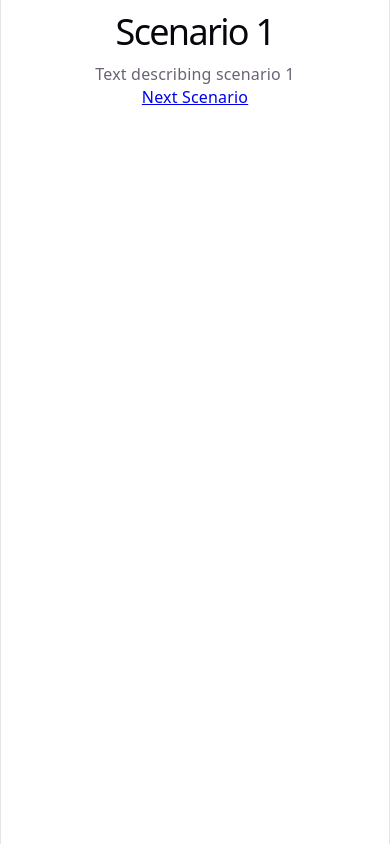
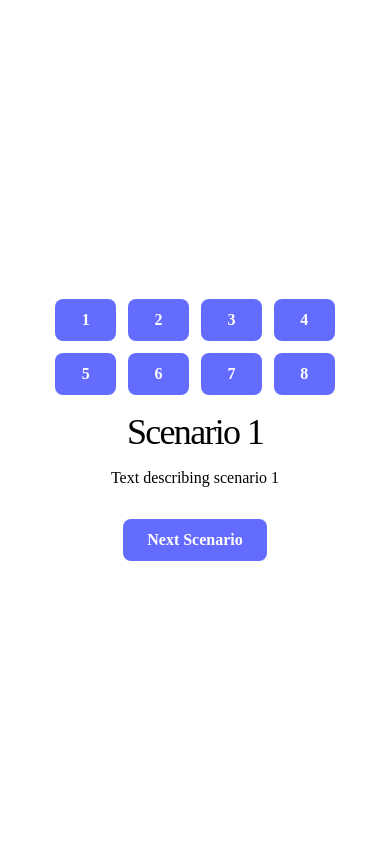
Before and after one commit to yan-74/CART-211, a React (Vite) app in the folder FINAL_PROJECT/: page /scenario/1 in a window 390 px wide. Built offline with nearby package versions, Linux system fonts and the light colour scheme.

Commit message:
Add basic css styling & sidebar div

```diff
--- a/FINAL_PROJECT/src/components/Finish.css
+++ b/FINAL_PROJECT/src/components/Finish.css
@@ -0,0 +1,39 @@
+.finish-page {
+    min-height: 100svh;
+    display: flex;
+    flex-direction: column;
+    align-items: center;
+    justify-content: center;
+    gap: 1rem;
+    padding: 2rem;
+    box-sizing: border-box;
+}
+
+.finish-page h1 {
+    max-width: 800px;
+    margin: 0;
+}
+
+.finish-page p {
+    margin: 0 0 1rem;
+}
+
+.finish-page a {
+    padding: 0.75rem 1.5rem;
+    border-radius: 0.5rem;
+    background-color: #646cff;
+    color: #fff;
+    font-weight: 600;
+    text-decoration: none;
+    transition: background-color 0.2s ease, transform 0.2s ease;
+}
+
+.finish-page a:hover {
+    background-color: #535bf2;
+    transform: translateY(-2px);
+}
+
+.finish-page a:focus-visible {
+    outline: 3px solid #aeb2ff;
+    outline-offset: 3px;
+}
--- a/FINAL_PROJECT/src/components/Finish.jsx
+++ b/FINAL_PROJECT/src/components/Finish.jsx
@@ -1,9 +1,9 @@
-import './Scenario.css'
+import './Finish.css'
 import { Link } from 'react-router-dom'
 
-function Scenario() {
+function Finish() {
     return(
-        <div>
+        <div className="finish-page">
             <h1>You finished the game!</h1>
             <p>Congratulations! You have completed the game.</p>
             <Link to="/">Play Again</Link>
@@ -11,4 +11,4 @@ function Scenario() {
     )
 }
 
-export default Scenario;
+export default Finish;
--- a/FINAL_PROJECT/src/components/Scenario.css
+++ b/FINAL_PROJECT/src/components/Scenario.css
@@ -0,0 +1,74 @@
+.scenario-page {
+    position: relative;
+    min-height: 100svh;
+    display: flex;
+    flex-direction: column;
+    align-items: center;
+    justify-content: center;
+    gap: 1rem;
+    padding: 2rem;
+    box-sizing: border-box;
+}
+
+.scenario-page h1 {
+    max-width: 800px;
+    margin: 0;
+}
+
+.scenario-page p {
+    margin: 0 0 1rem;
+}
+
+.sidebar {
+    position: absolute;
+    top: 50%;
+    right: 2rem;
+    display: flex;
+    flex-direction: column;
+    gap: 0.75rem;
+    transform: translateY(-50%);
+}
+
+.sidebar a {
+    min-width: 0.8rem;
+}
+
+.sidebar a:hover {
+    background-color: #535bf2;
+    transform: translateX(-2px);
+}
+
+.sidebar a:focus-visible {
+    outline: 3px solid #aeb2ff;
+    outline-offset: 3px;
+}
+
+.scenario-page a {
+    padding: 0.75rem 1.5rem;
+    border-radius: 0.5rem;
+    background-color: #646cff;
+    color: #fff;
+    font-weight: 600;
+    text-decoration: none;
+    transition: background-color 0.2s ease, transform 0.2s ease;
+}
+
+.scenario-page a:hover {
+    background-color: #535bf2;
+    transform: translateY(-2px);
+}
+
+.scenario-page a:focus-visible {
+    outline: 3px solid #aeb2ff;
+    outline-offset: 3px;
+}
+
+@media (max-width: 700px) {
+    .sidebar {
+        position: static;
+        flex-direction: row;
+        flex-wrap: wrap;
+        justify-content: center;
+        transform: none;
+    }
+}
--- a/FINAL_PROJECT/src/components/Scenario.jsx
+++ b/FINAL_PROJECT/src/components/Scenario.jsx
@@ -47,8 +47,20 @@ function Scenario() {
     }
 
     return(
-        <div>
+        <div className="scenario-page">
+            <nav className="sidebar" aria-label="Scenario navigation">
+                <Link to="/scenario/1">1</Link>
+                <Link to="/scenario/2">2</Link>
+                <Link to="/scenario/3">3</Link>
+                <Link to="/scenario/4">4</Link>
+                <Link to="/scenario/5">5</Link>
+                <Link to="/scenario/6">6</Link>
+                <Link to="/scenario/7">7</Link>
+                <Link to="/scenario/8">8</Link>
+            </nav>
+
             <h1>{scenario.title}</h1>
+
             <p>{scenario.text}</p>
             {nextScenarioId <= scenarios.length ? (
                 <Link to={`/scenario/${nextScenarioId}`}>Next Scenario</Link>
--- a/FINAL_PROJECT/src/components/Start.css
+++ b/FINAL_PROJECT/src/components/Start.css
@@ -0,0 +1,39 @@
+.start-page {
+    min-height: 100svh;
+    display: flex;
+    flex-direction: column;
+    align-items: center;
+    justify-content: center;
+    gap: 1rem;
+    padding: 2rem;
+    box-sizing: border-box;
+}
+
+.start-page h1 {
+    max-width: 800px;
+    margin: 0;
+}
+
+.start-page p {
+    margin: 0 0 1rem;
+}
+
+.start-page a {
+    padding: 0.75rem 1.5rem;
+    border-radius: 0.5rem;
+    background-color: #646cff;
+    color: #fff;
+    font-weight: 600;
+    text-decoration: none;
+    transition: background-color 0.2s ease, transform 0.2s ease;
+}
+
+.start-page a:hover {
+    background-color: #535bf2;
+    transform: translateY(-2px);
+}
+
+.start-page a:focus-visible {
+    outline: 3px solid #aeb2ff;
+    outline-offset: 3px;
+}
--- a/FINAL_PROJECT/src/components/Start.jsx
+++ b/FINAL_PROJECT/src/components/Start.jsx
@@ -5,7 +5,7 @@ import Finish from './Finish.jsx'
 
 function StartScreen() {
     return(
-        <div>
+        <div className="start-page">
             <h1>Welcome to the DIGITAL PLATFORM GAME</h1>
             <p>This is the start page.</p>
             <Link to="/scenario/1">Start Game</Link>
--- a/FINAL_PROJECT/src/index.css
+++ b/FINAL_PROJECT/src/index.css
@@ -1,57 +1,5 @@
-:root {
-  --text: #6b6375;
-  --text-h: #08060d;
-  --bg: #fff;
-  --border: #e5e4e7;
-  --code-bg: #f4f3ec;
-  --accent: #aa3bff;
-  --accent-bg: rgba(170, 59, 255, 0.1);
-  --accent-border: rgba(170, 59, 255, 0.5);
-  --social-bg: rgba(244, 243, 236, 0.5);
-  --shadow:
-    rgba(0, 0, 0, 0.1) 0 10px 15px -3px, rgba(0, 0, 0, 0.05) 0 4px 6px -2px;
+body {
 
-  --sans: system-ui, 'Segoe UI', Roboto, sans-serif;
-  --heading: system-ui, 'Segoe UI', Roboto, sans-serif;
-  --mono: ui-monospace, Consolas, monospace;
-
-  font: 18px/145% var(--sans);
-  letter-spacing: 0.18px;
-  color-scheme: light dark;
-  color: var(--text);
-  background: var(--bg);
-  font-synthesis: none;
-  text-rendering: optimizeLegibility;
-  -webkit-font-smoothing: antialiased;
-  -moz-osx-font-smoothing: grayscale;
-
-  @media (max-width: 1024px) {
-    font-size: 16px;
-  }
-}
-
-@media (prefers-color-scheme: dark) {
-  :root {
-    --text: #9ca3af;
-    --text-h: #f3f4f6;
-    --bg: #16171d;
-    --border: #2e303a;
-    --code-bg: #1f2028;
-    --accent: #c084fc;
-    --accent-bg: rgba(192, 132, 252, 0.15);
-    --accent-border: rgba(192, 132, 252, 0.5);
-    --social-bg: rgba(47, 48, 58, 0.5);
-    --shadow:
-      rgba(0, 0, 0, 0.4) 0 10px 15px -3px, rgba(0, 0, 0, 0.25) 0 4px 6px -2px;
-  }
-
-  #social .button-icon {
-    filter: invert(1) brightness(2);
-  }
-}
-
-body {
-  margin: 0;
 }
 
 #root {
@@ -59,7 +7,6 @@ body {
   max-width: 100%;
   margin: 0 auto;
   text-align: center;
-  border-inline: 1px solid var(--border);
   min-height: 100svh;
   display: flex;
   flex-direction: column;
@@ -68,9 +15,7 @@ body {
 
 h1,
 h2 {
-  font-family: var(--heading);
   font-weight: 500;
-  color: var(--text-h);
 }
 
 h1 {
@@ -94,18 +39,3 @@ h2 {
 p {
   margin: 0;
 }
-
-code,
-.counter {
-  font-family: var(--mono);
-  display: inline-flex;
-  border-radius: 4px;
-  color: var(--text-h);
-}
-
-code {
-  font-size: 15px;
-  line-height: 135%;
-  padding: 4px 8px;
-  background: var(--code-bg);
-}
```
Also changed, not shown: FINAL_PROJECT/src/components/App.css (deleted, +0 -184 lines), FINAL_PROJECT/src/components/App.jsx (deleted, +0 -39 lines).
